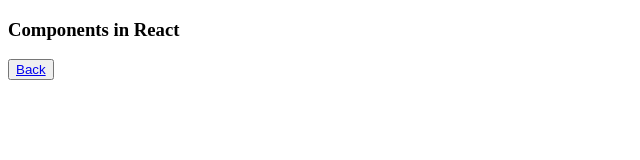
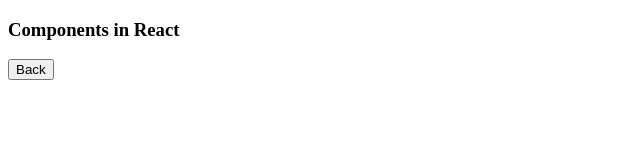
Before and after one commit to mardimanisha/React-Links---Using-useEffect-For-handling-Requests-What-is-Routing-Why-I---eg8gbbyqs9m0, a React app: page /topics/components in a window 1280 px wide. Shown: the top 160 px of the page, without its empty margins (0-640 px from the left). Built offline with nearby package versions, Linux system fonts and the light colour scheme.

Commit message:
Update ComponentsTopic.js

```diff
--- a/src/components/ComponentsTopic.js
+++ b/src/components/ComponentsTopic.js
@@ -1,12 +1,13 @@
 import React from "react";
-import { Link } from "react-router-dom";
+import { useHistory } from "react-router-dom";
+
 const ComponentsTopic = () => {
+  const history = useHistory();
   return (
     <div id="components-div">
       <h3>Components in React</h3>
-
-      <button id="components-back-button">
-        <Link to={"/topics"}>Back</Link>
+      <button onClick={()=> history.goBack()} id="components-back-button">
+        Back
       </button>
     </div>
   );
```
